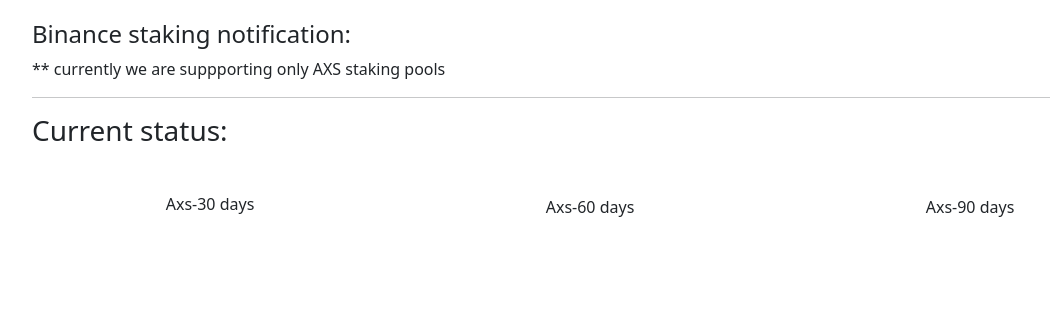
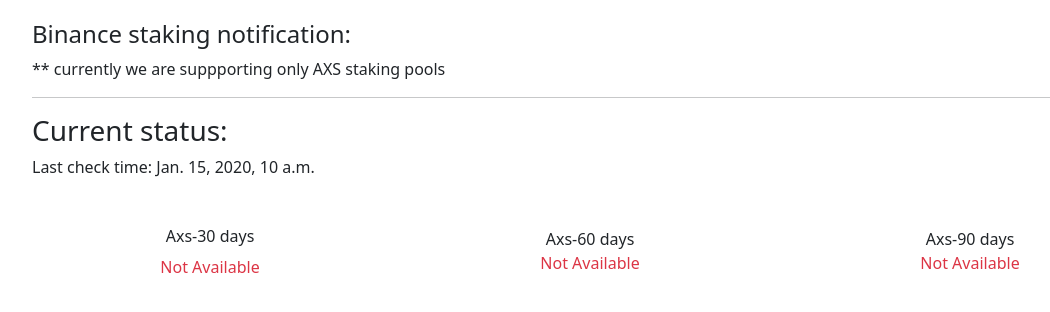
Before and after one commit to shivkumar0757/w3-utitility-apps, a Django app: template staking_status_app/templates/stake/index.html in a window 1280 px wide. Shown: the top 312 px of the page, without its empty margins (50-1100 px from the left). Run offline with Django 4.2, Linux system fonts and the light colour scheme; the template is opened without the code that fills it: most values are stand-ins (such as "Sample title", 1, 10 or a date in 2020).

Commit message:
dtaking page

```diff
--- a/staking_status_app/templates/stake/index.html
+++ b/staking_status_app/templates/stake/index.html
@@ -15,15 +15,35 @@
 
             <div>
                 <h3>Current status:</h3>
+                Last check time: {{data.0.time}}
                 <div class="row text-center mt-5">
                     <div class="col-sm-4 ">
                         <h6>Axs-30 days</h6>
+                        <!-- <br /> -->
+                        {% if data.0.available %}
+                        <span class="text-success">Available</span>
+                        {% else %}
+                        <span class="text-danger">Not Available</span>
+                        {% endif %}
+
                     </div>
                     <div class="col-sm-4">
                         Axs-60 days
+                        <br />
+                        {% if data.1.available %}
+                        <span class="text-success">Available</span>
+                        {% else %}
+                        <span class="text-danger">Not Available</span>
+                        {% endif %}
                     </div>
                     <div class="col-sm-4">
                         Axs-90 days
+                        <br />
+                        {% if data.2.available %}
+                       <span class="text-success">Available</span>
+                        {% else %}
+                        <span class="text-danger">Not Available</span>
+                        {% endif %}
                     </div>
                   </div>
             </div>
--- a/staking_status_app/views.py
+++ b/staking_status_app/views.py
@@ -1,6 +1,9 @@
 from django.shortcuts import render
 from django.http import HttpResponse
 
+from staking_status_app.st_pool_status import get_status
+
 # Create your views here.
 def index(request):
-    return render(request,'stake/index.html')
+    st_data= get_status()
+    return render(request,'stake/index.html',{'data':st_data})
```
Also changed, not shown: staking_status_app/st_pool_status.py (+16 -10 lines).
